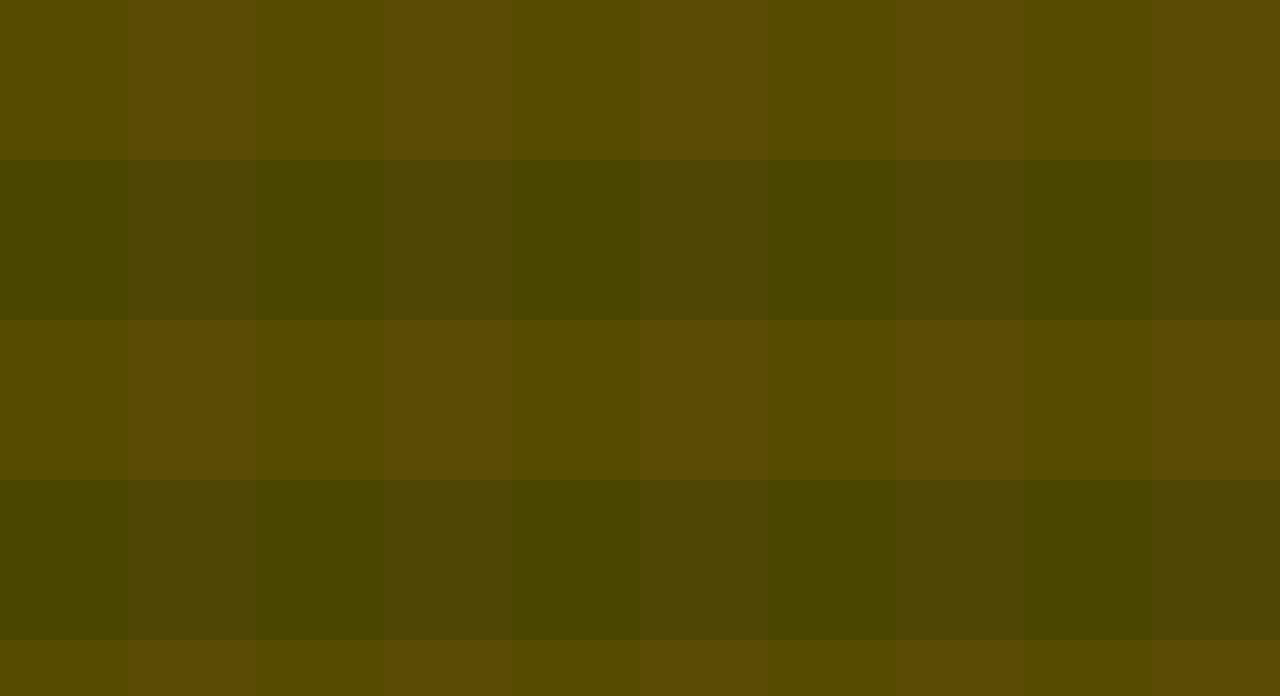
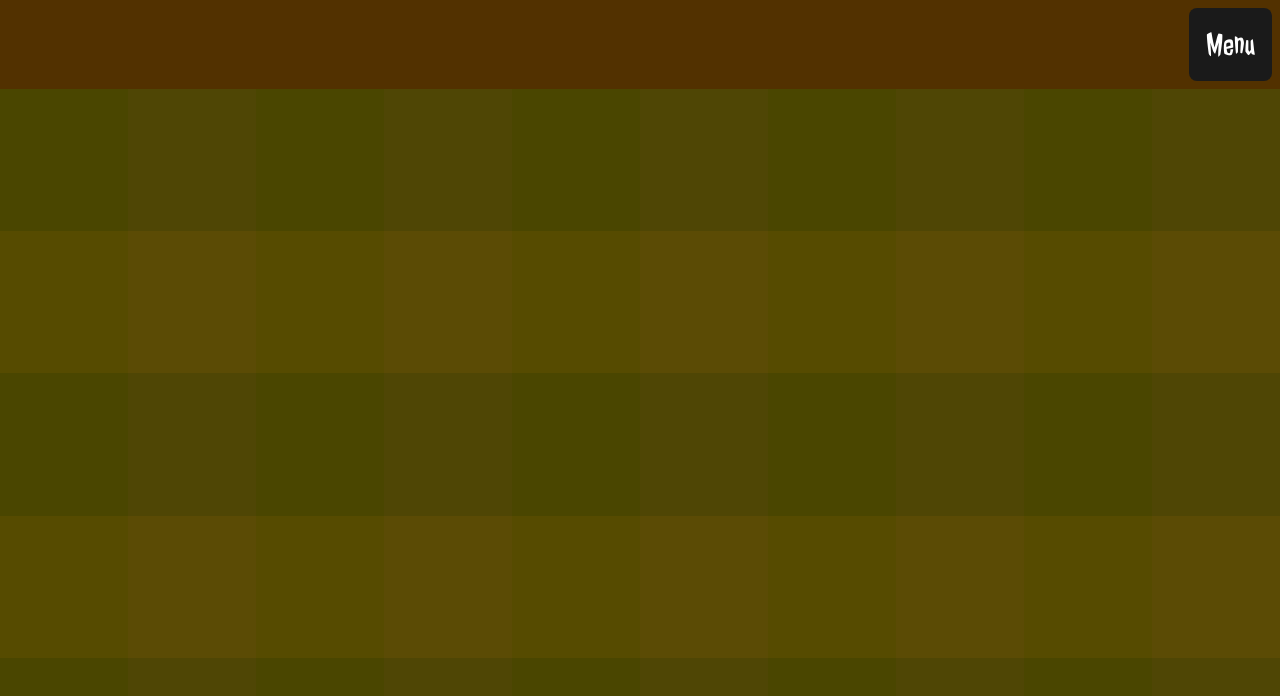
Before and after one commit to Axwabo/pumpkins-vs-undead, a Vue app: page / in a window 1280 px wide. Both pictures are taken after a click on the button "Play". Shown: the top 696 px of the page. Built offline with nearby package versions, Linux system fonts and the light colour scheme.

Commit message:
begin menu

```diff
--- /dev/null
+++ b/src/components/Menu.vue
@@ -0,0 +1,21 @@
+<script setup lang="ts">
+import { useTemplateRef } from "vue";
+
+const menuDialog = useTemplateRef("dialog");
+
+defineExpose({
+    open() {
+        menuDialog.value?.showModal();
+    }
+});
+</script>
+
+<template>
+    <dialog ref="dialog">
+        <button v-on:click="menuDialog?.close()">Close</button>
+    </dialog>
+</template>
+
+<style scoped>
+
+</style>
--- a/src/components/NavBar.vue
+++ b/src/components/NavBar.vue
@@ -1,13 +1,26 @@
 <script setup lang="ts">
+import Menu from "./Menu.vue";
+import { useTemplateRef } from "vue";
 
+const menuDialog = useTemplateRef("menu");
 </script>
 
 <template>
-    <nav>
-
+    <nav id="nav">
+        <div class="separator"></div>
+        <button v-on:click="menuDialog?.open()" id="openMenu">Menu</button>
     </nav>
+    <Menu ref="menu" />
 </template>
 
 <style scoped>
+#nav {
+    display: flex;
+    padding: 0.5rem;
+    gap: 0.5rem;
+}
 
+.separator {
+    flex: 1;
+}
 </style>
```
